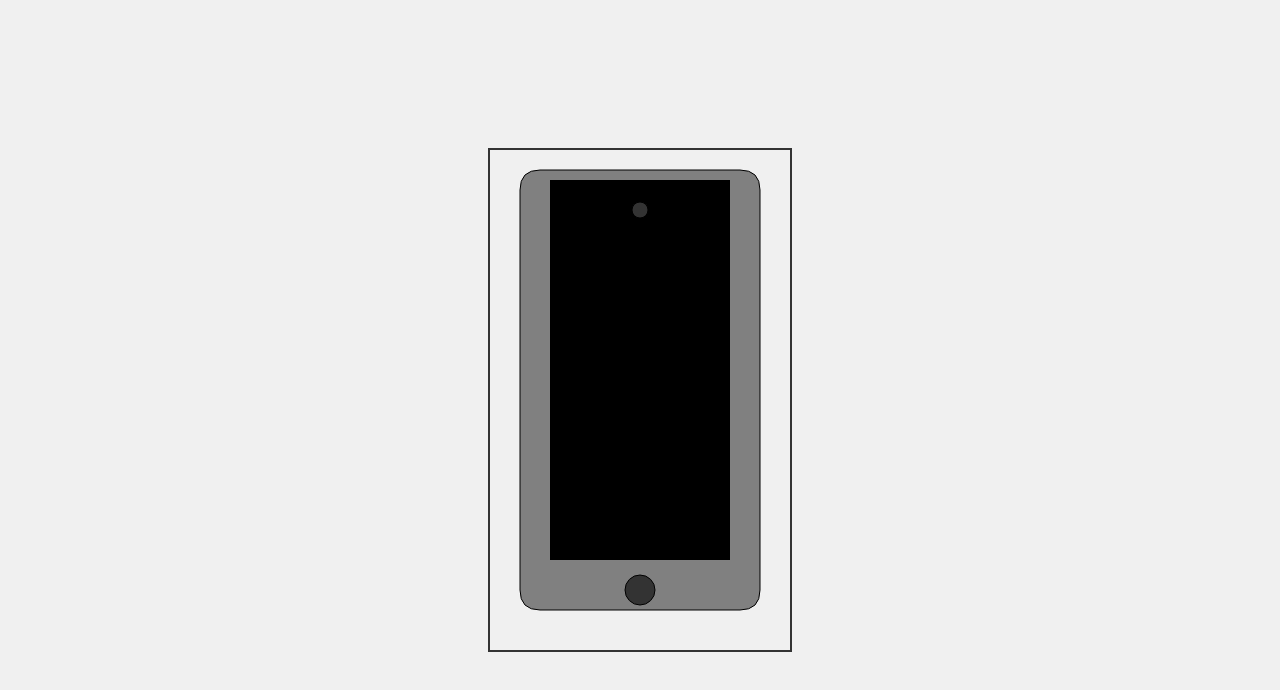
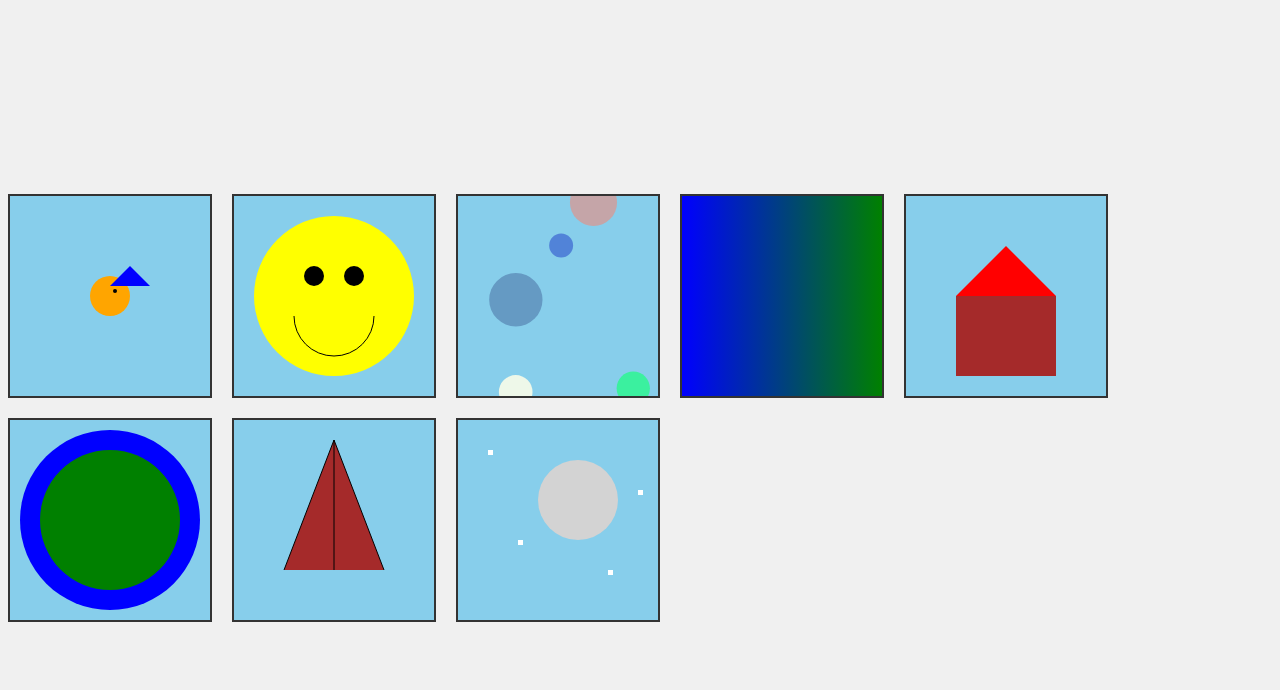
Before and after one commit to Akito6981/Akito69811.github.io, a plain HTML site: page index.html in a window 1280 px wide. Drawn offline with Linux system fonts and the light colour scheme.

Commit message:
Add files via upload

```diff
--- a/index.html
+++ b/index.html
@@ -1,75 +1,205 @@
-<!DOCTYPE html>
+
 <html lang="en">
 <head>
     <meta charset="UTF-8">
     <meta name="viewport" content="width=device-width, initial-scale=1.0">
-    <title>HTML5 Phone</title>
+    <title>Combined Graphics</title>
     <style>
         body {
-            margin: 0;
             display: flex;
+            justify-content: center;
             align-items: center;
-            justify-content: center;
             height: 100vh;
             background-color: #f0f0f0;
+        }
+        .graphic-container {
+            display: flex;
+            flex-wrap: wrap;
+            gap: 20px;
+        }
+        canvas {
+            border: 2px solid #333;
         }
     </style>
 </head>
 <body>
-    <canvas id="phoneCanvas" width="300" height="500" style="border: 2px solid #333;"></canvas>
+    <div class="graphic-container">
+        <canvas id="canvas1" width="200" height="200"></canvas>
+        <canvas id="canvas2" width="200" height="200"></canvas>
+        <canvas id="canvas3" width="200" height="200"></canvas>
+        <canvas id="canvas4" width="200" height="200"></canvas>
+        <canvas id="canvas5" width="200" height="200"></canvas>
+        <canvas id="canvas6" width="200" height="200"></canvas>
+        <canvas id="canvas7" width="200" height="200"></canvas>
+        <canvas id="canvas8" width="200" height="200"></canvas>
+    </div>
 
     <script>
-        const canvas = document.getElementById('phoneCanvas');
-        const ctx = canvas.getContext('2d');
-
-        function drawPhone() {
-            // Draw phone body
-            ctx.beginPath();
-            ctx.moveTo(50, 20);
-            ctx.lineTo(250, 20);
-            ctx.quadraticCurveTo(270, 20, 270, 40);
-            ctx.lineTo(270, 440);
-            ctx.quadraticCurveTo(270, 460, 250, 460);
-            ctx.lineTo(50, 460);
-            ctx.quadraticCurveTo(30, 460, 30, 440);
-            ctx.lineTo(30, 40);
-            ctx.quadraticCurveTo(30, 20, 50, 20);
-            ctx.fillStyle = '#808080'; // Gray color for the phone body
-            ctx.fill();
-            ctx.stroke();
-
-            // Draw inner background
-            ctx.fillStyle = '#fff'; // White color for the inner background
-            ctx.fillRect(60, 30, 180, 380);
-
-            // Draw screen
-            ctx.fillStyle = '#000'; // Black color for the screen
-            ctx.fillRect(60, 30, 180, 380);
-
-            // Draw round button (bigger)
-            drawRoundButton(150, 440, 15);
-
-            // Draw circular camera
-            drawCircularCamera(150, 60);
+        function drawRectangle(ctx, color) {
+            ctx.fillStyle = color;
+            ctx.fillRect(0, 0, 200, 200);
         }
 
-        function drawRoundButton(x, y, radius) {
+        function drawSmileyFace(ctx) {
             ctx.beginPath();
-            ctx.arc(x, y, radius, 0, 2 * Math.PI);
-            ctx.fillStyle = '#333'; // Dark color for the button
+            ctx.arc(100, 100, 80, 0, 2 * Math.PI);
+            ctx.fillStyle = 'yellow';
             ctx.fill();
+
+            ctx.beginPath();
+            ctx.arc(80, 80, 10, 0, 2 * Math.PI);
+            ctx.fillStyle = 'black';
+            ctx.fill();
+
+            ctx.beginPath();
+            ctx.arc(120, 80, 10, 0, 2 * Math.PI);
+            ctx.fillStyle = 'black';
+            ctx.fill();
+
+            ctx.beginPath();
+            ctx.arc(100, 120, 40, 0, Math.PI);
             ctx.stroke();
         }
 
-        function drawCircularCamera(x, y) {
+        function drawRandomCircles(ctx) {
+            for (let i = 0; i < 5; i++) {
+                const x = Math.random() * 200;
+                const y = Math.random() * 200;
+                const radius = Math.random() * 20 + 10;
+
+                ctx.beginPath();
+                ctx.arc(x, y, radius, 0, 2 * Math.PI);
+                ctx.fillStyle = `rgb(${Math.random() * 255},${Math.random() * 255},${Math.random() * 255})`;
+                ctx.fill();
+            }
+        }
+
+        function drawGradientRectangle(ctx) {
+            const gradient = ctx.createLinearGradient(0, 0, 200, 0);
+            gradient.addColorStop(0, 'blue');
+            gradient.addColorStop(1, 'green');
+
+            ctx.fillStyle = gradient;
+            ctx.fillRect(0, 0, 200, 200);
+        }
+
+        function drawSimpleHouse(ctx) {
+            ctx.fillStyle = 'brown';
+            ctx.fillRect(50, 100, 100, 80);
+
+            ctx.fillStyle = 'red';
             ctx.beginPath();
-            ctx.arc(x, y, 8, 0, 2 * Math.PI);
-            ctx.fillStyle = '#333'; // Dark color for the camera
+            ctx.moveTo(50, 100);
+            ctx.lineTo(150, 100);
+            ctx.lineTo(100, 50);
+            ctx.closePath();
             ctx.fill();
+        }
+
+        function drawEarth(ctx) {
+            ctx.beginPath();
+            ctx.arc(100, 100, 90, 0, 2 * Math.PI);
+            ctx.fillStyle = 'blue';
+            ctx.fill();
+
+            ctx.beginPath();
+            ctx.arc(100, 100, 70, 0, 2 * Math.PI);
+            ctx.fillStyle = 'green';
+            ctx.fill();
+        }
+
+        function drawBird(ctx) {
+            ctx.fillStyle = 'orange'; // Body color
+            ctx.beginPath();
+            ctx.arc(100, 100, 20, 0, Math.PI * 2);
+            ctx.fill();
+
+            // Wings
+            ctx.fillStyle = 'blue';
+            ctx.beginPath();
+            ctx.moveTo(100, 90);
+            ctx.lineTo(120, 70);
+            ctx.lineTo(140, 90);
+            ctx.closePath();
+            ctx.fill();
+
+            // Eye
+            ctx.fillStyle = 'black';
+            ctx.beginPath();
+            ctx.arc(105, 95, 2, 0, Math.PI * 2);
+            ctx.fill();
+        }
+
+        function drawPyramid(ctx) {
+            ctx.fillStyle = 'brown';
+            ctx.beginPath();
+            ctx.moveTo(100, 20);
+            ctx.lineTo(50, 150);
+            ctx.lineTo(150, 150);
+            ctx.closePath();
+            ctx.fill();
+
+            // Lines
+            ctx.strokeStyle = 'black';
+            ctx.beginPath();
+            ctx.moveTo(100, 20);
+            ctx.lineTo(100, 150);
+            ctx.moveTo(100, 20);
+            ctx.lineTo(50, 150);
+            ctx.moveTo(100, 20);
+            ctx.lineTo(150, 150);
             ctx.stroke();
         }
 
-        // Initial drawing
-        drawPhone();
+        function drawMoonAndStars(ctx) {
+            // Draw moon
+            ctx.beginPath();
+            ctx.arc(120, 80, 40, 0, 2 * Math.PI);
+            ctx.fillStyle = 'lightgrey';
+            ctx.fill();
+
+            // Draw stars
+            ctx.fillStyle = 'white';
+            ctx.fillRect(30, 30, 5, 5);
+            ctx.fillRect(60, 120, 5, 5);
+            ctx.fillRect(150, 150, 5, 5);
+            ctx.fillRect(180, 70, 5, 5);
+        }
+
+        const canvases = document.querySelectorAll('canvas');
+        canvases.forEach((canvas, index) => {
+            const ctx = canvas.getContext('2d');
+            drawRectangle(ctx, 'skyblue'); // Default background color
+
+            switch (index) {
+                case 0:
+                    drawBird(ctx);
+                    break;
+                case 1:
+                    drawSmileyFace(ctx);
+                    break;
+                case 2:
+                    drawRandomCircles(ctx);
+                    break;
+                case 3:
+                    drawGradientRectangle(ctx);
+                    break;
+                case 4:
+                    drawSimpleHouse(ctx);
+                    break;
+                case 5:
+                    drawEarth(ctx);
+                    break;
+                case 6:
+                    drawPyramid(ctx);
+                    break;
+                case 7:
+                    drawMoonAndStars(ctx);
+                    break;
+                default:
+                    break;
+            }
+        });
     </script>
 </body>
+</html>
```
